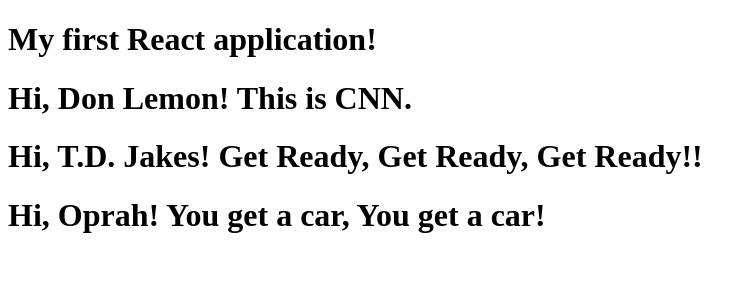
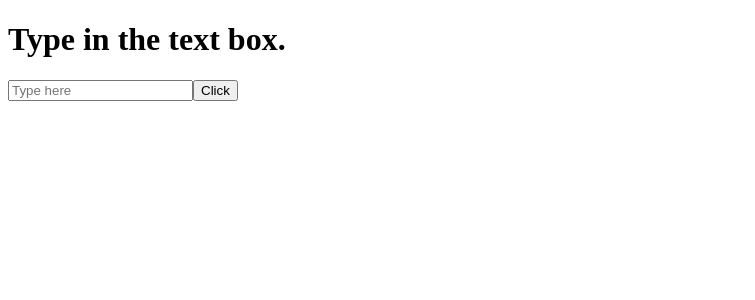
Before and after one commit to gabeaustin/reacting-to-react, a React (Create React App) app: page / in a window 1280 px wide. Shown: the top 300 px of the page, without its empty margins (0-755 px from the left). Built offline with nearby package versions, Linux system fonts and the light colour scheme.

Commit message:
working YEAHgit add .

```diff
--- a/src/App.jsx
+++ b/src/App.jsx
@@ -1,19 +1,55 @@
-// import React from "react";
-// import Greeter from "./components/Greeter"
+import React, {Component} from "react";
 
-import React, { useState, useEffect } from 'react';
-import Greeter from './components/Greeter';
+class App extends Component {
+  constructor() {
+    super();
 
-const App = props => {
-    return (
+    this.state = {
+      text: "Type in the text box.",
+      phText: "Type here",
+      userInput: "",
+      hasLoaded: false,
+    };
+  }
+
+  componentDidMount(){
+      this.setState({ hasLoaded: !this.state.hasLoaded });
+
+  }
+
+  onInputChange = (e) => {
+    this.setState({userInput: e.target.value});
+  };
+
+  changeLoaded = () => {
+    this.setState({hasLoaded: !this.state.hasLoaded});
+    this.setState({hasLoaded: true})
+  };
+
+  render() {
+    if (this.state.hasLoaded) {
+      return (
         <>
-            <h1>My first React application!</h1>
-
-            <Greeter name = "Don Lemon" phrase = "This is CNN." />
-            <Greeter name = "T.D. Jakes" phrase = "Get Ready, Get Ready, Get Ready!!" />
-            <Greeter name = "Oprah" phrase = "You get a car, You get a car!" />
+          <h1>{this.props.text}</h1>
+          <h1>{this.state.text}</h1>
+          <input
+            value={this.state.userInput}
+            type="text"
+            placeholder={this.state.phText}
+            onChange={(e) => this.onInputChange(e)}
+          />
+           <button onClick={this.changeLoaded}>Click</button>
         </>
-    )
-};
+      );
+    } else {
+      return (
+        <>
+          <h1>Loading...</h1>
+          <button onClick={this.changeLoaded}>Click</button>
+        </>
+      );
+    }
+  }
+}
 
 export default App;
--- a/src/components/Greeter.jsx
+++ b/src/components/Greeter.jsx
@@ -1,11 +1,41 @@
-import React from "react";
 
-const Greeter = ({phrase, name}) => {
+import React, {useState, useEffect} from "react";
+import Greeter from "./Greeter";
+
+const App = (props) => {
+  const [loaded, setLoaded] = useState(false);
+  const [username, setUsername] = useState("");
+
+  useEffect(() => {
+    if (loaded === false) {
+      setTimeout(() => setLoaded(!loaded), 3000);
+    }
+  }, [loaded]);
+
+  let handleClick = () => setLoaded(!loaded);
+
+  if (loaded) {
     return (
-        <div>
-            <h1>Hi, {name}! {phrase}</h1>
-        </div>
-    )
+      <div>
+        <>
+            <Greeter name = "Don Lemon" phrase = "This is CNN." />
+            <Greeter name = "T.D. Jakes" phrase = "Get Ready, Get Ready, Get Ready!!" />
+            <Greeter name = "Oprah" phrase = "You get a car, You get a car!" />
+        </>
+
+        <input type="text" onChange={(e) => setUsername(e.target.value)} />
+        <p>You are logging in as: {username}</p>
+        <p>{props.text}</p>
+      </div>
+    );
+  } else {
+    return (
+      <>
+        <h1>Website Loading...</h1>
+        <button onClick={() => handleClick()}>Click here</button>
+      </>
+    );
+  }
 };
 
-export default Greeter;
+export default App;
```
Also changed, not shown: src/index.js (line endings or trailing spaces).
